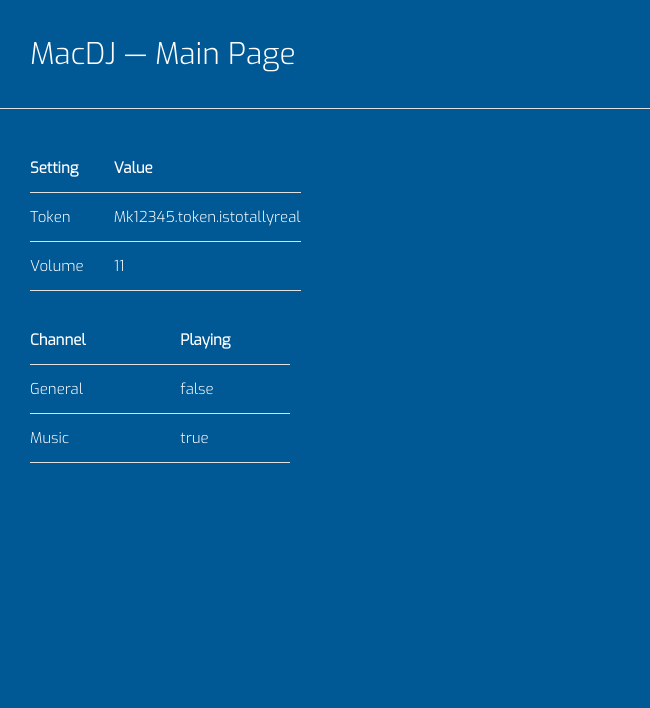
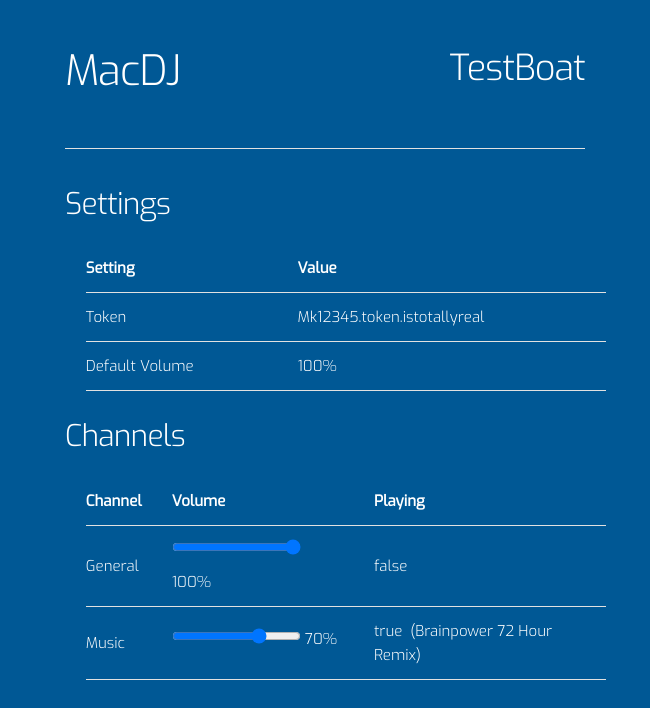
Before and after one commit to Da-Vinci/Discord-MacDJ, an Electron app: page src/app/index.html in a window 650 px wide. Drawn offline with Linux system fonts and the light colour scheme; some packages are replaced by stand-ins of ours.

Commit message:
so many changes

```diff
--- a/src/app/css/index.css
+++ b/src/app/css/index.css
@@ -1,8 +1,9 @@
-@import url(https://fonts.googleapis.com/css?family=Exo:100,300);
+@import url('https://fonts.googleapis.com/css?family=Exo:300,400');
 body {
     background-color: #005895;
     color: #fff;
     font-family: Exo;
+    font-weight: 100;
 }
 h1 {
     font-size: 300%;
@@ -10,24 +11,25 @@ h1 {
     font-weight: 100;
 }
 
-.settings table {
-    width: 40%;
-    margin-left: 2em;
+.channels p {
+    display: inline;
+    margin-right: 0.25em;
 }
 
-.container {
-    position: absolute;
-    top: 45%;
-    left: 50%;
-    transform: translateX(-50%) translateY(-50%);
-    text-align: center;
+.header {
+    margin-top: 3em;
 }
 
-header{
-    top: 0px;
-    padding-top: 1em;
-    padding-left: 1em;
-    font-size: 200%;
+thead {
+    font-weight: 400;
+}
+
+left {
+    float: left;
+}
+
+right {
+    float: right;
 }
 
 footer {
--- a/src/app/index.html
+++ b/src/app/index.html
@@ -8,11 +8,18 @@
     <link rel="stylesheet" href="css/index.css">
   </head>
   <body>
-    <div ng-controller="MainController as main">
-        <header>MacDJ — {{title}}</header>
+    <div ng-controller="MainController as main" class="container">
+        <div class="row">
+            <div class="eleven column header">
+                <left><h2>MacDJ</h2></left>
+                <right><h3>{{bot.name}}</h3></right>
+            </div>
+        </div>
         <hr>
-        <div class="settings">
-            <table>
+        <div class="row settings">
+            <div class="two column"><h4>Settings</h4></div>
+            <div class="eleven column">
+                <table class="u-full-width">
                     <thead>
                         <th>Setting</th>
                         <th>Value</th>
@@ -20,23 +27,37 @@
                     <tbody ng-repeat="setting in settings">
                         <tr>
                             <td>{{setting.key}}</td>
-                        <td>{{setting.value}}</td>
+                            <td>{{setting.value}}{{setting.format}}</td>
                         </tr>
                     </tbody>
                 </table>
+            </div>
+        </div>
         </hr>
-            <table>
+        <div class="row channels">
+            <div class="two column"><h4>Channels</h4></div>
+            <div class="eleven column">
+                <table class="u-full-width">
                     <thead>
                         <th>Channel</th>
+                        <th>Volume</th>
                         <th>Playing</th>
                     </thead>
                     <tbody ng-repeat="channel in channels">
                         <tr>
                             <td>{{channel.name}}</td>
-                        <td>{{channel.playing}}</td>
+                            <td>
+                                <input type="range" id="volume_{{channel.id}}" ng-model="channel.volume"></input>
+                                {{channel.volume}}%
+                            </td>
+                            <td>
+                                <p>{{channel.playing.active}}</p>
+                                <p ng-if="channel.playing.active">({{channel.playing.name}})</p>
+                            </td>
                         </tr>
                     </tbody>
                 </table>
+            </div>
         </div>
     </div>
 
--- a/src/app/js/index.js
+++ b/src/app/js/index.js
@@ -10,18 +10,23 @@ main.controller('MainController', ['$scope', MainController]);
 main.controller('TokenController', ['$scope', TokenController]);
 
 function MainController($scope) {
-  $scope.title = "Main Page";
-  $scope.bot = {name: "Totally Wicked Bot Username Here!" }
+  $scope.bot = {name: "TestBoat" }
   $scope.quick = "Hello!";
   $scope.settings = [
       {key: "Token", value: "Mk12345.token.istotallyreal"},
-      {key: "Volume", value: "11"}
+      {key: "Default Volume", value: "100", "format": "%"}
   ];
   $scope.channels = [
-      {name: "General", playing: false},
-      {name: "Music", playing: true}
+      {name: "General", id: 1, playing: {active: false, name: ""}, volume: 100},
+      {name: "Music", id: 2, playing: {active: true, name: "Brainpower 72 Hour Remix"}, volume: 70}
   ]
 }
+
+$( document ).ready(function() {
+    window.$('#volume').on('input', function() {
+        console.log($(this).val());
+    });
+});
 
 function TokenController($scope) {
   $scope.token = config.token || "";
```
Lines whose indentation alone changed are shown as unchanged.
